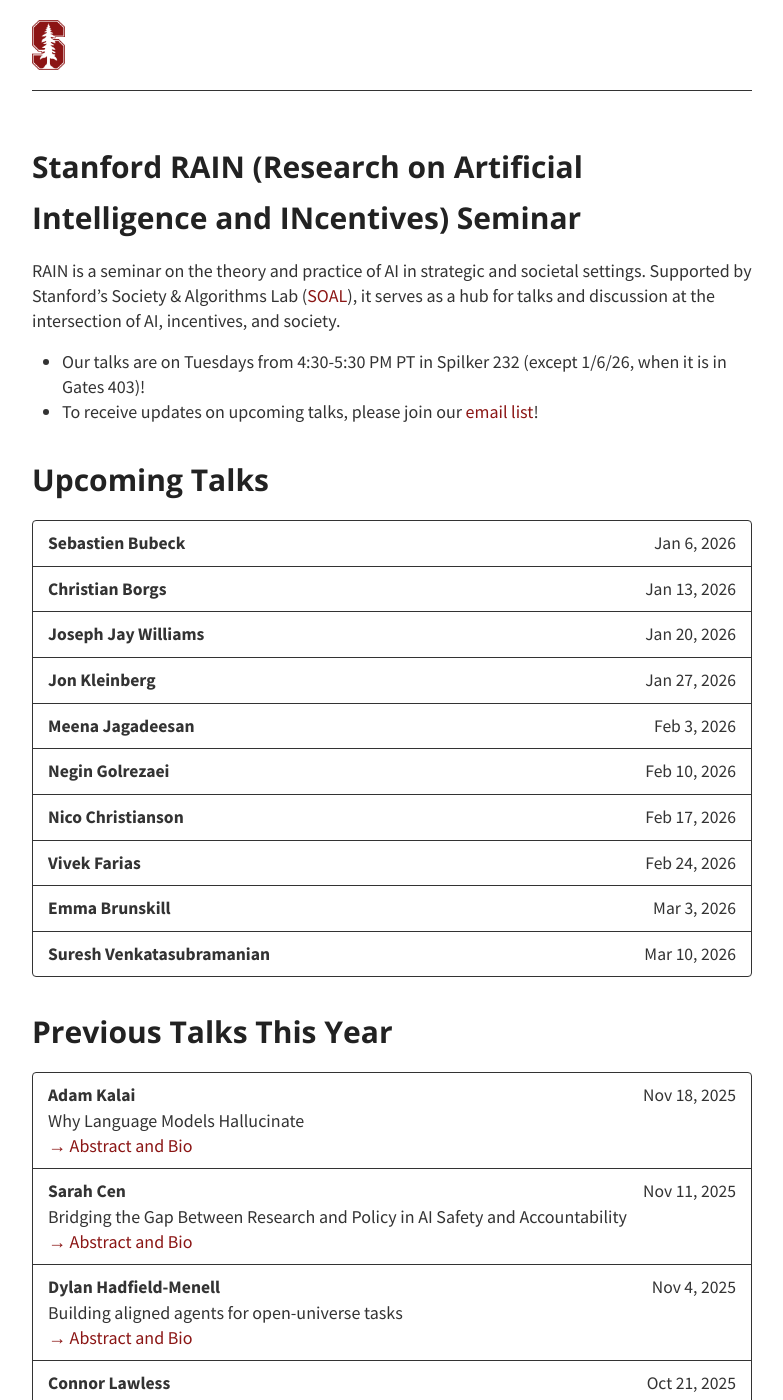
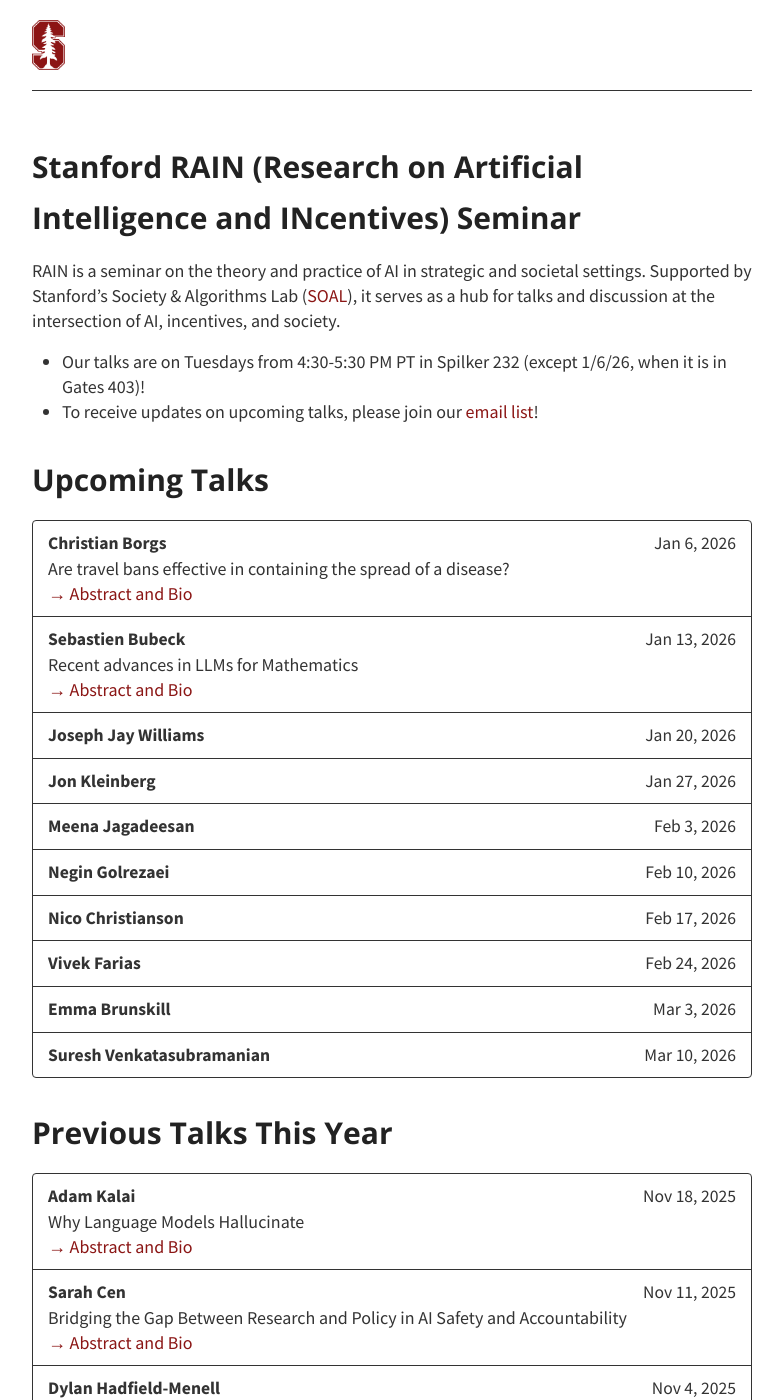
Before and after one commit to stanford-rain-seminar/stanford-rain-seminar.github.io, a Jekyll site: the page built from index.md, in a window 1280 px wide and 1400 px high. Shown: the whole window, without its empty margins (248-1031 px from the left). Built offline with Jekyll 4.4.1, drawn with Linux system fonts in a browser that asks for light colours; nearby versions of some CDN libraries; our own code applies the rules of GitHub Pages for plain Markdown files.

Commit message:
Update talks.yml

```diff
--- a/_data/talks.yml
+++ b/_data/talks.yml
@@ -1,9 +1,19 @@
 - type: "Upcoming Talks"
   members:
+    - speaker: "Christian Borgs"
+      date: "Jan 6, 2026"
+      title: "Are travel bans effective in containing the spread of a disease?"
+      abstract: |
+        In this talk, I present a mathematical model for the spread of an epidemic from one community to another via travel. Here each community is modeled by a random network (for simplicity, we assume it is an Erdos-Renyi random graph), with the epidemic spread inside the community given by the SIR model on this graph. Travel is modeled by individuals moving from one community to the other at some rate eta_T, and returning home at another rate eta_H. We assume that the return rate is of the same order as the recovery rate of the epidemic, while eta_T is much smaller. Under this assumption, we rigorously prove that if an epidemic starts in the first community, and the second community enacts a travel ban at the moment the epidemic is large enough to be detectable, such a travel ban is ineffective in preventing a large outbreak in the second community. But contrast, other mitigation measure like masks or vaccinations (modeled by reducing the rate of infections in the second community) are effective.
+      bio: |
+        Christian Borgs is professor in the Berkeley AI Research Group (BAIR) in the EECS department at Berkeley, and faculty director of the Bakar Institute of Digital Materials for the Planet. Borgs is a Fellow of the American Mathematical Society, and the American Association for the Advancement of Science. Borgs current research focuses on both AI for science and the science of networks, including mathematical foundations, particularly the theory of graph limits aka Graphons (which he co-invented about 15 years ago), graph processes, graph algorithms, and applications of graph theory from economics to systems biology and epidemics.
     - speaker: "Sebastien Bubeck"
-      date: "Jan 6, 2026"
-    - speaker: "Christian Borgs"
       date: "Jan 13, 2026"
+      title: "Recent advances in LLMs for Mathematics"
+      abstract: |
+        I will review the progress of large language models for mathematics over the last 3 years, from barely solving high school level mathematics to solving some minor open problems in convex optimization, combinatorics and probability theory. The emphasis will be on trying to identify the shape of the current frontier capabilities, as it stands today, finding out both where it's helpful and where it's still falling short as a research assistant.
+      bio: |
+        Sebastien Bubeck is currently a research lead at OpenAI. Previously he served as VP AI and Distinguished Scientist at Microsoft, spending 10 years in Microsoft Research, and before that he was an assistant professor at Princeton University. His work on machine learning, convex optimization and online algorithms won several best paper awards, and more recently his work on Large (and Small) Language Models, including their applications to science, were featured in mainstream media such as the New York Times and Wired.
     - speaker: "Joseph Jay Williams"
       date: "Jan 20, 2026"
     - speaker: "Jon Kleinberg"
```
